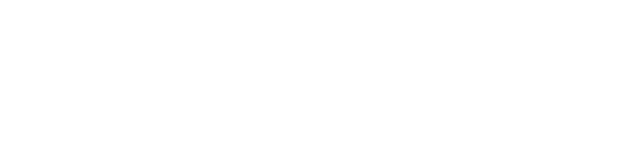
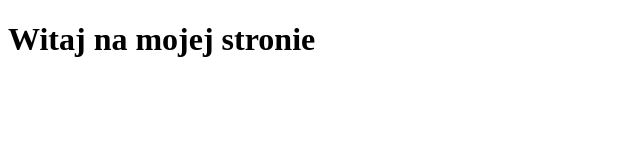
Before and after one commit to LucasTom93/shared-repo, a plain HTML site: page index.html in a window 1280 px wide. Shown: the whole page, without its empty margins (0-640 px from the left). Drawn offline with Linux system fonts and the light colour scheme.

Commit message:
Created index.html

```diff
--- a/index.html
+++ b/index.html
@@ -1,2 +1,14 @@
 <!-- Andrzej -->
 <!-- wykonanie strony głównej + dodanie menu (tylko na tej stronie) bazując na istniejących plikach -->
+
+<!doctype html>
+<html lang="pl">
+<head>
+  <meta charset="utf-8">
+  <link rel="stylesheet" href="style.css">
+  <title>Index – Moja strona</title>
+</head>
+  <body>
+      <h1>Witaj na mojej stronie</h1>
+  </body>
+</html>
```
